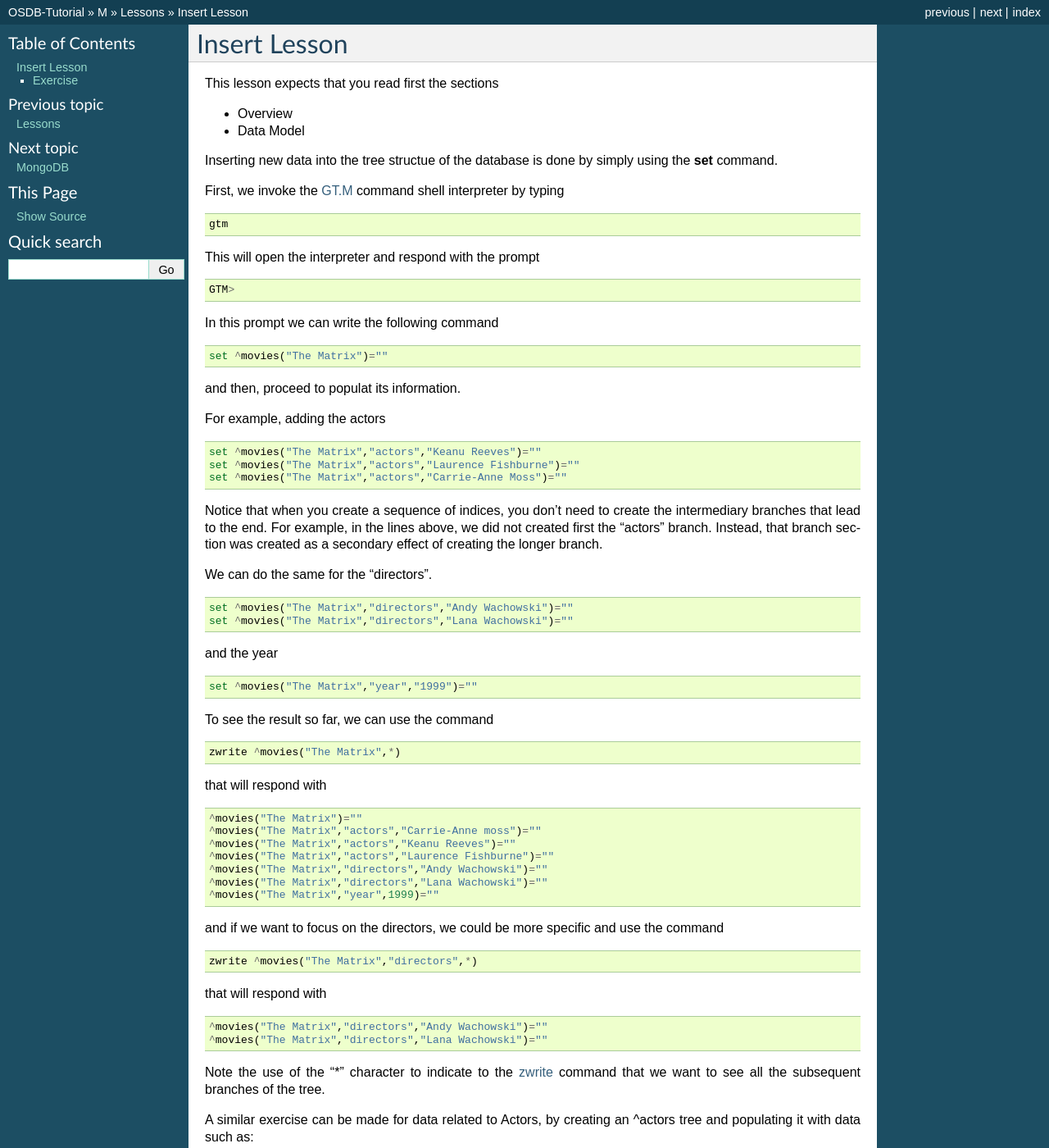
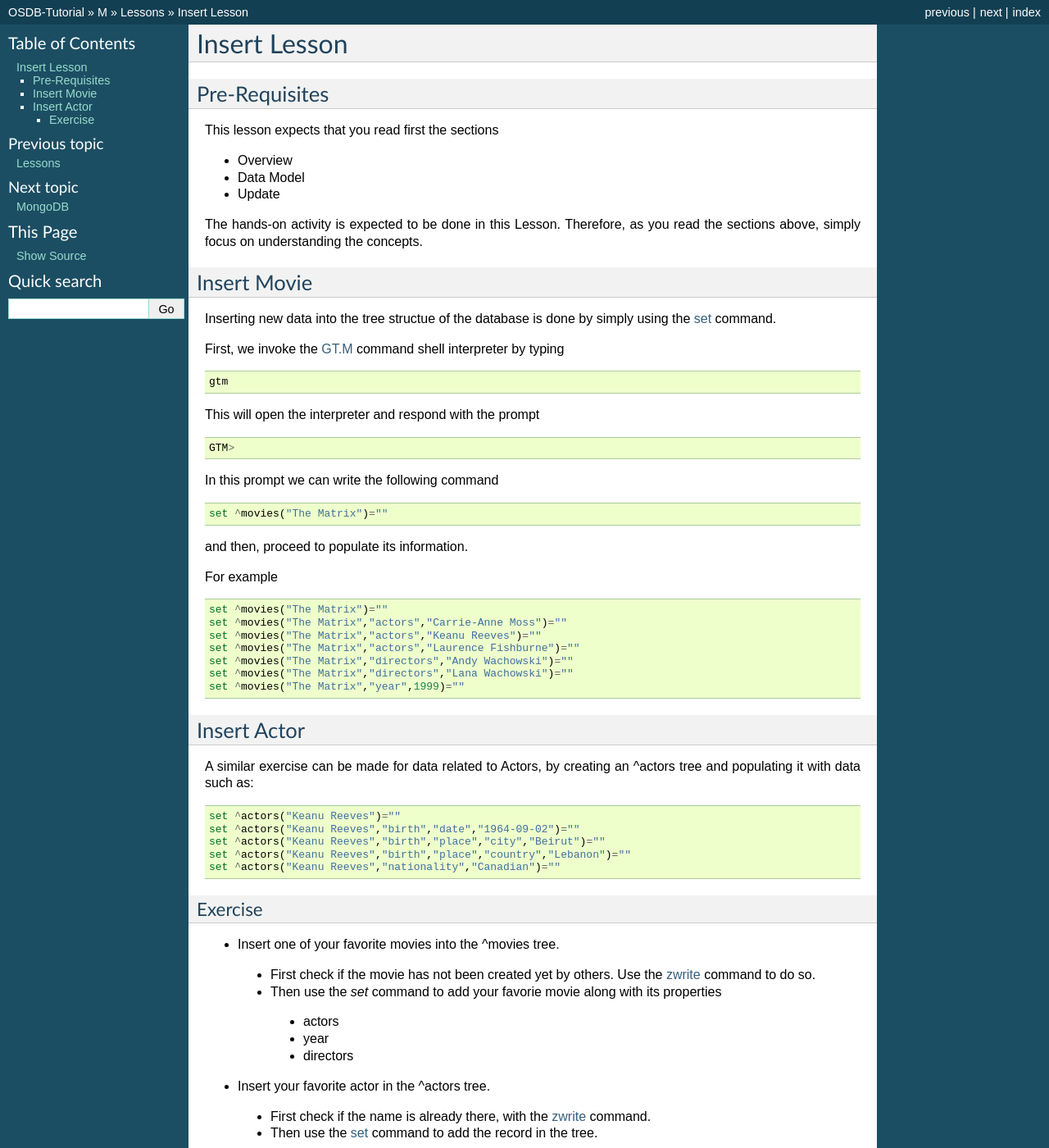
Before and after one commit to luisibanez/open-source-databases-tutorial, a Sphinx documentation site: the page built from source/M/LessonInsert.rst, in a window 1280 px wide and 1400 px high. Shown: the whole window at 82% size. Built offline with Sphinx 7.4.7, drawn with Linux system fonts in a browser that asks for light colours.

Commit message:
Added prerequisites and simplified typing.
Focused the lesson on the hands on activity and pointed to the sections
that should be read before comming to this activity.

```diff
--- a/source/M/LessonInsert.rst
+++ b/source/M/LessonInsert.rst
@@ -1,13 +1,21 @@
 Insert Lesson
 =============
+
+Pre-Requisites
+--------------
 
 This lesson expects that you read first the sections
 
 * Overview
 * Data Model
+* Update
 
+The hands-on activity is expected to be done in this Lesson. Therefore, as you read the sections above, simply focus on understanding the concepts.
 
-Inserting new data into the tree structue of the database is done by simply using the **set** command.
+Insert Movie
+------------
+
+Inserting new data into the tree structue of the database is done by simply using the `set`_ command.
 
 First, we invoke the `GT.M`_ command shell interpreter by typing
 
@@ -27,79 +35,33 @@ In this prompt we can write the following command
 
    set ^movies("The Matrix")=""
 
-and then, proceed to populat its information.
+and then, proceed to populate its information.
 
-For example, adding the actors
+For example
 
 ::
 
-   set ^movies("The Matrix","actors","Keanu Reeves")=""
-   set ^movies("The Matrix","actors","Laurence Fishburne")=""
-   set ^movies("The Matrix","actors","Carrie-Anne Moss")=""
-
-Notice that when you create a sequence of indices, you don't need to create the
-intermediary branches that lead to the end. For example, in the lines above, we
-did not created first the "actors" branch. Instead, that branch section was
-created as a secondary effect of creating the longer branch.
-
-We can do the same for the "directors".
-
-::
-
-   set ^movies("The Matrix","directors","Andy Wachowski")=""
-   set ^movies("The Matrix","directors","Lana Wachowski")=""
-
-and the year
-
-::
-
-   set ^movies("The Matrix","year","1999")=""
+  set ^movies("The Matrix")=""
+  set ^movies("The Matrix","actors","Carrie-Anne Moss")=""
+  set ^movies("The Matrix","actors","Keanu Reeves")=""
+  set ^movies("The Matrix","actors","Laurence Fishburne")=""
+  set ^movies("The Matrix","directors","Andy Wachowski")=""
+  set ^movies("The Matrix","directors","Lana Wachowski")=""
+  set ^movies("The Matrix","year",1999)=""
 
 
-To see the result so far, we can use the command
-
-::
-
-   zwrite ^movies("The Matrix",*)
-
-that will respond with
-
-::
-
-   ^movies("The Matrix")=""
-   ^movies("The Matrix","actors","Carrie-Anne moss")=""
-   ^movies("The Matrix","actors","Keanu Reeves")=""
-   ^movies("The Matrix","actors","Laurence Fishburne")=""
-   ^movies("The Matrix","directors","Andy Wachowski")=""
-   ^movies("The Matrix","directors","Lana Wachowski")=""
-   ^movies("The Matrix","year",1999)=""
-
-
-and if we want to focus on the directors, we could be more specific and use the command
-
-::
-
-   zwrite ^movies("The Matrix","directors",*)
-
-that will respond with
-
-::
-
-   ^movies("The Matrix","directors","Andy Wachowski")=""
-   ^movies("The Matrix","directors","Lana Wachowski")=""
-
-Note the use of the "*" character to indicate to the `zwrite`_ command that we
-want to see all the subsequent branches of the tree.
+Insert Actor
+------------
 
 A similar exercise can be made for data related to Actors, by creating an ^actors tree and populating it with data such as:
 
 ::
 
-   ^actors("Keanu Reeves")=""
-   ^actors("Keanu Reeves","birth","date","1964-09-02")=""
-   ^actors("Keanu Reeves","birth","place","city","Beirut")=""
-   ^actors("Keanu Reeves","birth","place","country","Lebanon")=""
-   ^actors("Keanu Reeves","nationality","Canadian")=""
+  set ^actors("Keanu Reeves")=""
+  set ^actors("Keanu Reeves","birth","date","1964-09-02")=""
+  set ^actors("Keanu Reeves","birth","place","city","Beirut")=""
+  set ^actors("Keanu Reeves","birth","place","country","Lebanon")=""
+  set ^actors("Keanu Reeves","nationality","Canadian")=""
 
 
 Exercise
```
